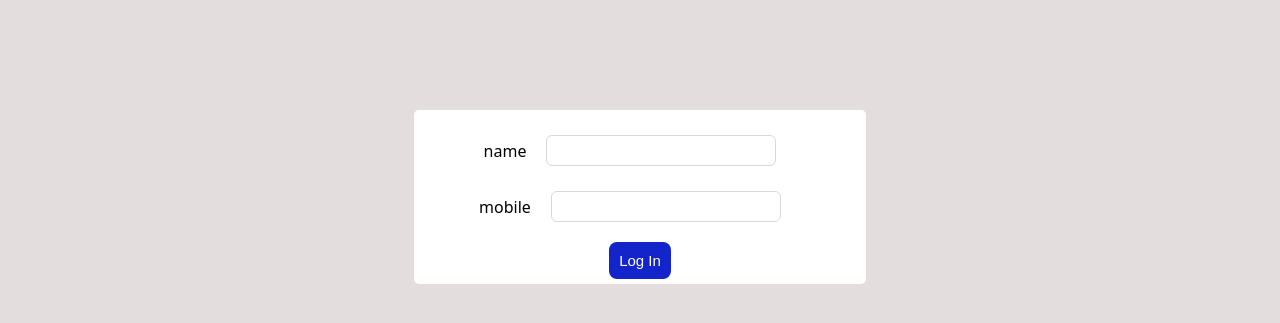
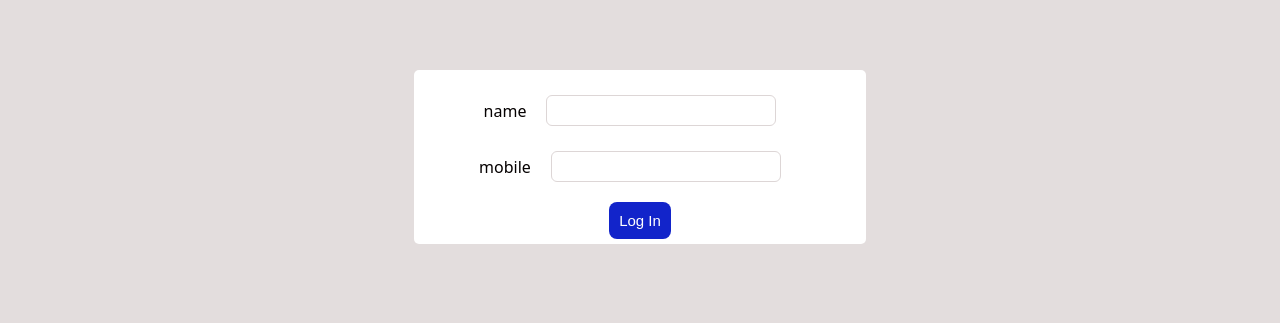
Before and after one commit to deepak-yadav-coder/OTTPRO, a React (Vite) app: page / in a window 1280 px wide. Shown: the part 267-590 px from the top of the page. Built offline with nearby package versions, Linux system fonts and the light colour scheme.

Commit message:
add footer margin to login form to set center

```diff
--- a/src/features/auth/auth-page.jsx
+++ b/src/features/auth/auth-page.jsx
@@ -85,7 +85,7 @@ const styles = {
         background: 'white',
         borderRadius: "5px",
         padding: "5px",
-        margin: '20px',
+        margin: '20px 20px 100px 20px',
         width: window.screen.width < 500 ? '90%' : 'auto'
     },
     label: {
```
